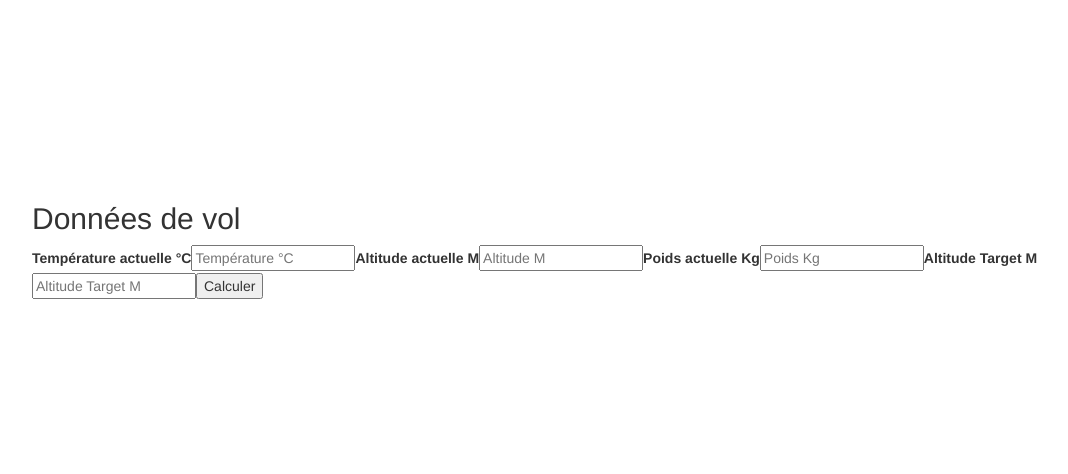
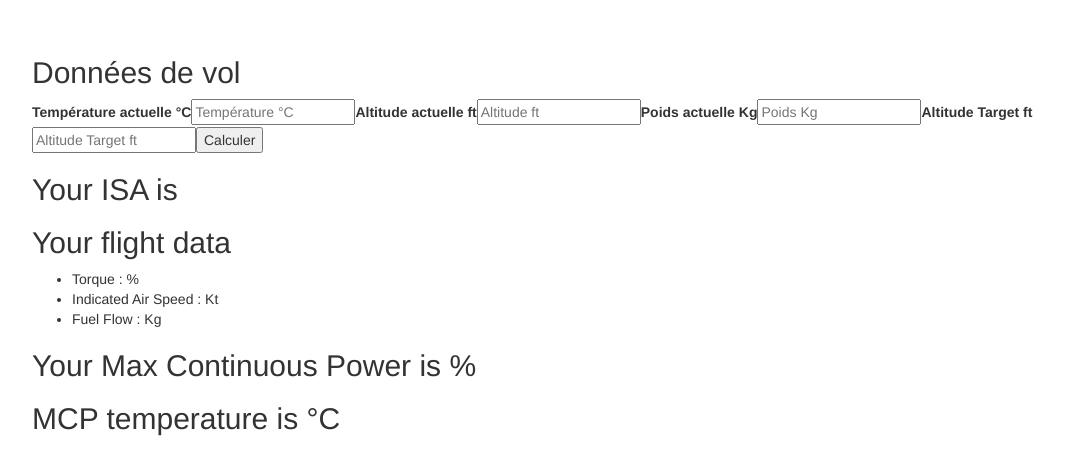
Before and after one commit to Kraynaud/bombardier, a React app: page / in a window 1280 px wide. Shown: the part 160-634 px from the top of the page, without its empty margins (38-1106 px from the left). Built offline with nearby package versions, Linux system fonts and the light colour scheme.

Commit message:
result print

```diff
--- a/src/components/app.jsx
+++ b/src/components/app.jsx
@@ -105,6 +105,15 @@ class App extends Component {
                     calculateMCP={this.calculateMCP}
                 />
                 <div className="results">
+                    <h2>Your ISA is {this.state.deviationIsa}</h2>
+                    <h2>Your flight data</h2>
+                        <ul>
+                            <li>Torque : {this.state.trq}%</li>
+                            <li>Indicated Air Speed : {this.state.ias}Kt</li>
+                            <li>Fuel Flow : {this.state.ff}Kg</li>
+                        </ul>
+                    <h2>Your Max Continuous Power is {this.state.mcpValue}%</h2>
+                    <h2>MCP temperature is {this.state.tempMcp}°C</h2>
                 </div>
             </div>
         )
--- a/src/components/form.jsx
+++ b/src/components/form.jsx
@@ -35,12 +35,12 @@ class Form extends Component {
                 <form action="submit" onSubmit={this.handleSubmit}>
                     <label htmlFor="name">Température actuelle °C</label>
                     <input value={this.state.tempAct} name="tempAct" onChange={this.handleChange} type="text" placeholder="Température °C" />
-                    <label htmlFor="name">Altitude actuelle M</label>
-                    <input value={this.state.altitudeAct} name="altitudeAct" onChange={this.handleChange} type="text" placeholder="Altitude M" />
+                    <label htmlFor="name">Altitude actuelle ft</label>
+                    <input value={this.state.altitudeAct} name="altitudeAct" onChange={this.handleChange} type="text" placeholder="Altitude ft" />
                     <label htmlFor="name">Poids actuelle Kg</label>
                     <input value={this.state.poidsAct} name="poidsAct" onChange={this.handleChange} type="text" placeholder="Poids Kg" />
-                    <label htmlFor="name">Altitude Target M</label>
-                    <input value={this.state.altTarget} name="altTarget" onChange={this.handleChange} type="text" placeholder="Altitude Target M" />
+                    <label htmlFor="name">Altitude Target ft</label>
+                    <input value={this.state.altTarget} name="altTarget" onChange={this.handleChange} type="text" placeholder="Altitude Target ft" />
                     <button type="submit">Calculer</button>
                 </form>
             </div>
```
